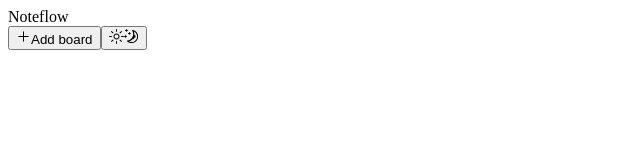
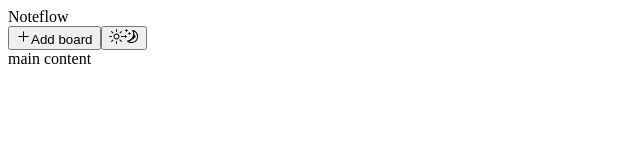
Before and after one commit to Ayush-Singh24/NoteFLow, a Next.js app: page / in a window 1280 px wide. Shown: the top 160 px of the page, without its empty margins (0-640 px from the left). Built offline with nearby package versions, Linux system fonts and the light colour scheme.

Commit message:
main notes page component

```diff
--- a/src/app/page.tsx
+++ b/src/app/page.tsx
@@ -1,3 +1,4 @@
+import Main from "@/components/Main";
 import Navbar from "@/components/Navbar";
 import Image from "next/image";
 
@@ -5,6 +6,7 @@ export default function Home() {
   return (
     <section>
       <Navbar />
+      <Main />
     </section>
   );
 }
--- /dev/null
+++ b/src/components/Main.tsx
@@ -0,0 +1,4 @@
+"use client";
+export default function Main() {
+  return <main className="p-5">main content</main>;
+}
```
